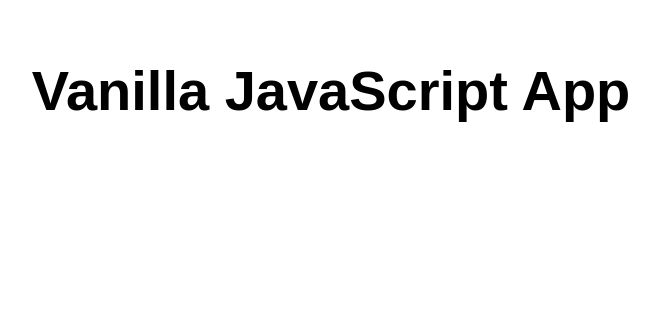
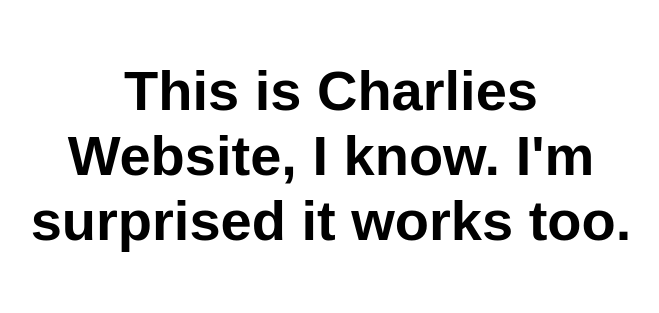
Before and after one commit to Curt0065/Aorus, a website: page src/index.html in a window 1280 px wide. Shown: the whole page, without its empty margins (309-968 px from the left). Drawn offline with Linux system fonts and the light colour scheme.

Commit message:
Update index.html

```diff
--- a/src/index.html
+++ b/src/index.html
@@ -10,7 +10,7 @@
 
 <body>
   <main>
-    <h1>Vanilla JavaScript App</h1>
+    <h1>This is Charlies Website, I know. I'm surprised it works too.</h1>
   </main>
 </body>
 
```
